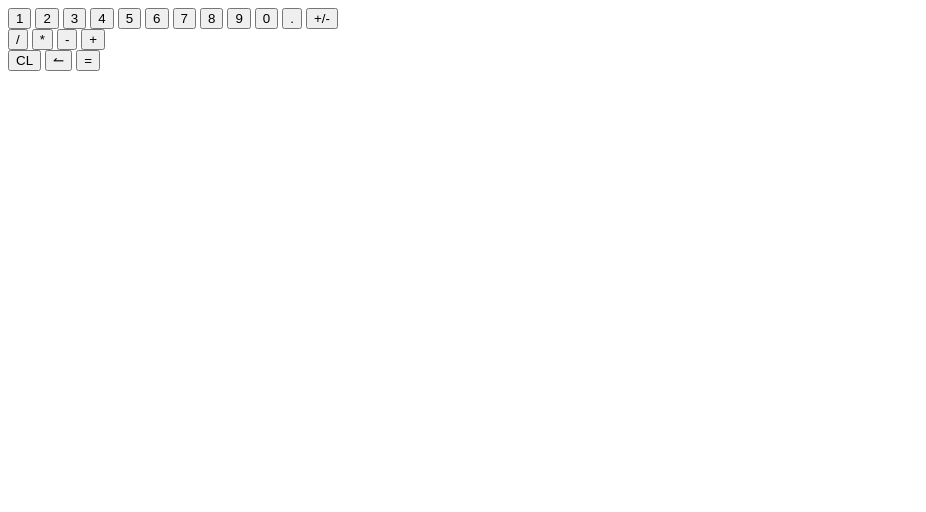
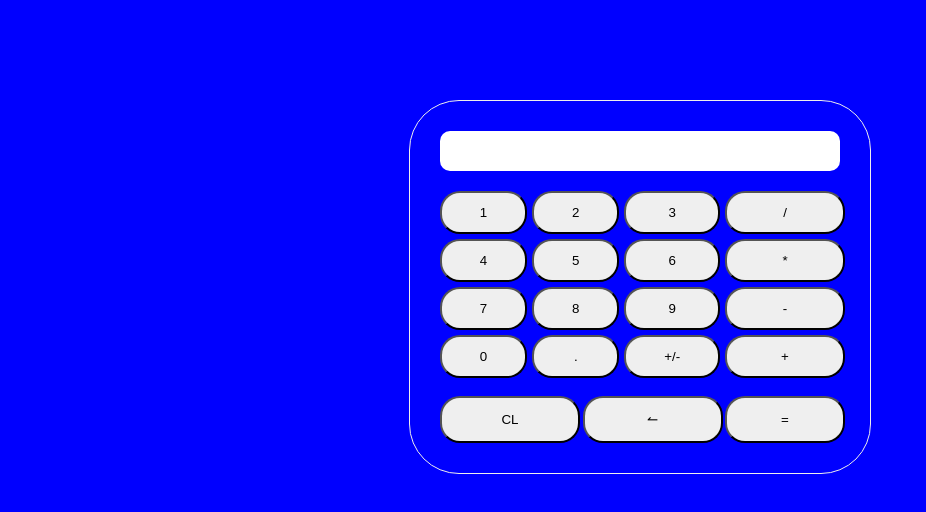
Before and after one commit to vladicodex/custom-calculator, a plain HTML site: page index.html in a window 1280 px wide. Shown: the whole page, without its empty margins (0-926 px from the left). Drawn offline with Linux system fonts and the light colour scheme.

Commit message:
Adds basic style

```diff
--- a/css/style.css
+++ b/css/style.css
@@ -0,0 +1,62 @@
+body {
+    text-align: center;
+    background-color: blue;
+    margin: auto;
+    margin-top: 100px;
+    margin-bottom: 100px;
+    padding: 30px;
+    border-width: 1px;
+    border-style:groove;
+    border-radius: 50px;
+    max-width: 400px;
+    height: auto;
+}
+
+.display-container {
+    transition: 3s;
+    background-color: white;
+    border-radius: 10px;
+    padding: 20px;
+    font-size: large;
+    font-weight: bolder;
+    margin-bottom: 20px;
+}
+
+.buttons {
+    display: grid;
+    gap: 5px;
+    grid-template-columns: 70% 30%;
+    background-color: rgba(0, 0, 255, 0);
+}
+
+.buttons input{
+    transition: 3s;
+    border-radius: 20px;
+    padding: 10%;
+    max-width: 100%;
+    max-height: 200px;
+}
+
+.digits {
+    display: grid;
+    gap: 5px;
+    grid-template-columns: auto auto auto;
+}
+
+.operators {
+    display: grid;
+    gap: 5px;
+    grid-template-columns: auto;
+}
+
+.functions {
+    display: grid;
+    gap: 2.5px;
+    grid-template-columns: 35% 35% 30%;
+}
+
+.functions input {
+    transition: 3s;
+    border-radius: 20px;
+    padding: 10%;
+}
--- a/index.html
+++ b/index.html
@@ -5,6 +5,7 @@
         <meta http-equiv="X-UA-Compatible" content="IE=edge">
         <meta name="viewport" content="width=device-width, initial-scale=1.0">
         <title>Custom Calculator</title>
+        <link rel="stylesheet" media="all" href="css/style.css" />
     </head>
     <body>
         <div class="container">
@@ -12,6 +13,7 @@
                 <div class="display-container">
                     <div id="display"></div>
                 </div>
+                <div class="buttons-container">
                     <div class="buttons">
                         <div class="digits">
                             <input type="button" id="digit_1" value="1">
@@ -33,6 +35,9 @@
                             <input type="button" id="subtraction" value="-">
                             <input type="button" id="addition" value="+">
                         </div>
+                    </div>
+                    <br>
+                    <div class="buttons2">
                         <div class="functions">
                             <input type="button" id="clear" value="CL">
                             <input type="button" id="delete" value="&LeftVector;">
@@ -41,6 +46,7 @@
                     </div>
                 </div>
             </div>
+        </div>
         <script src="js/main.js"></script>
     </body>
 </html>
```
Lines whose indentation alone changed are shown as unchanged.
